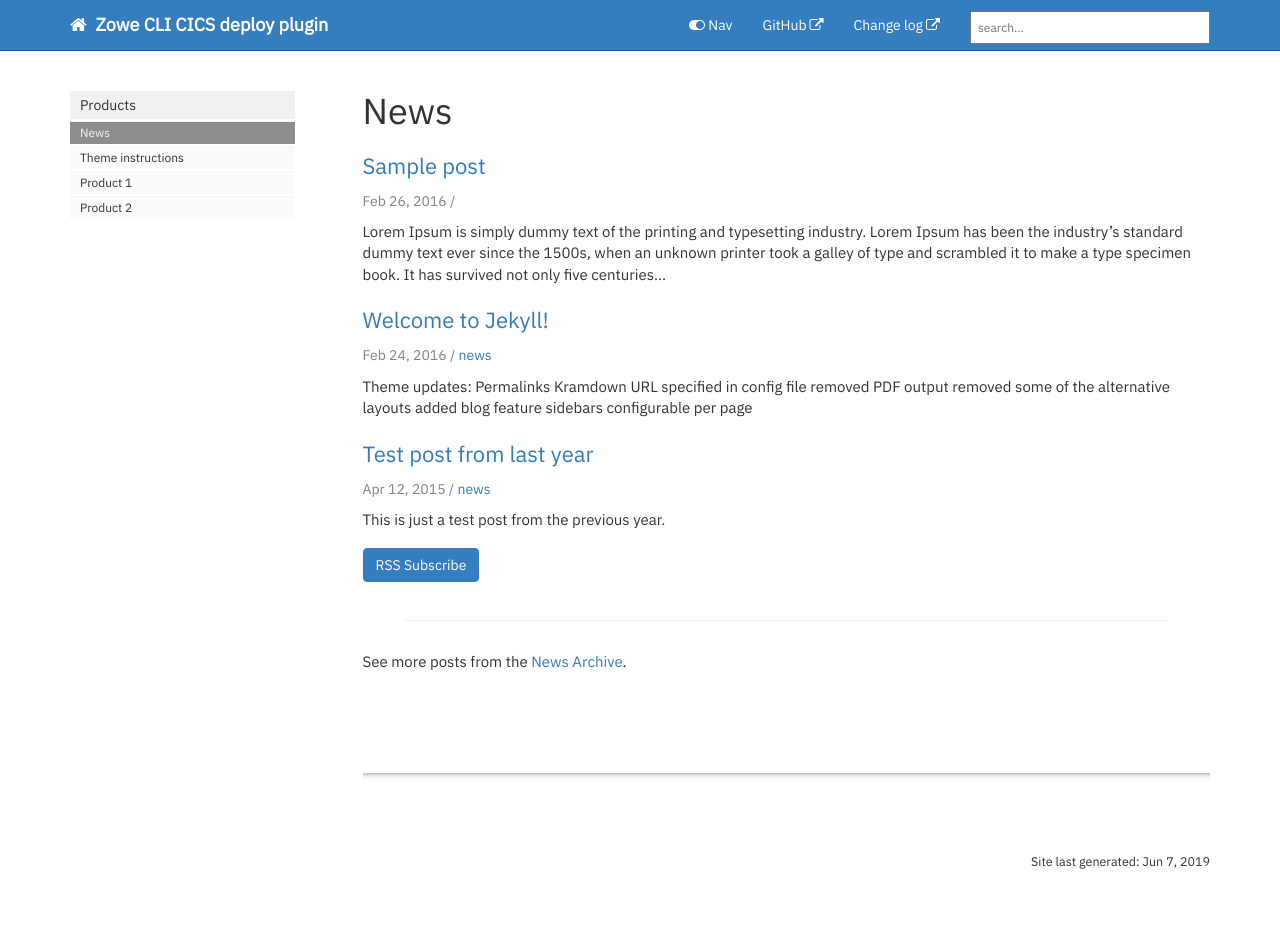
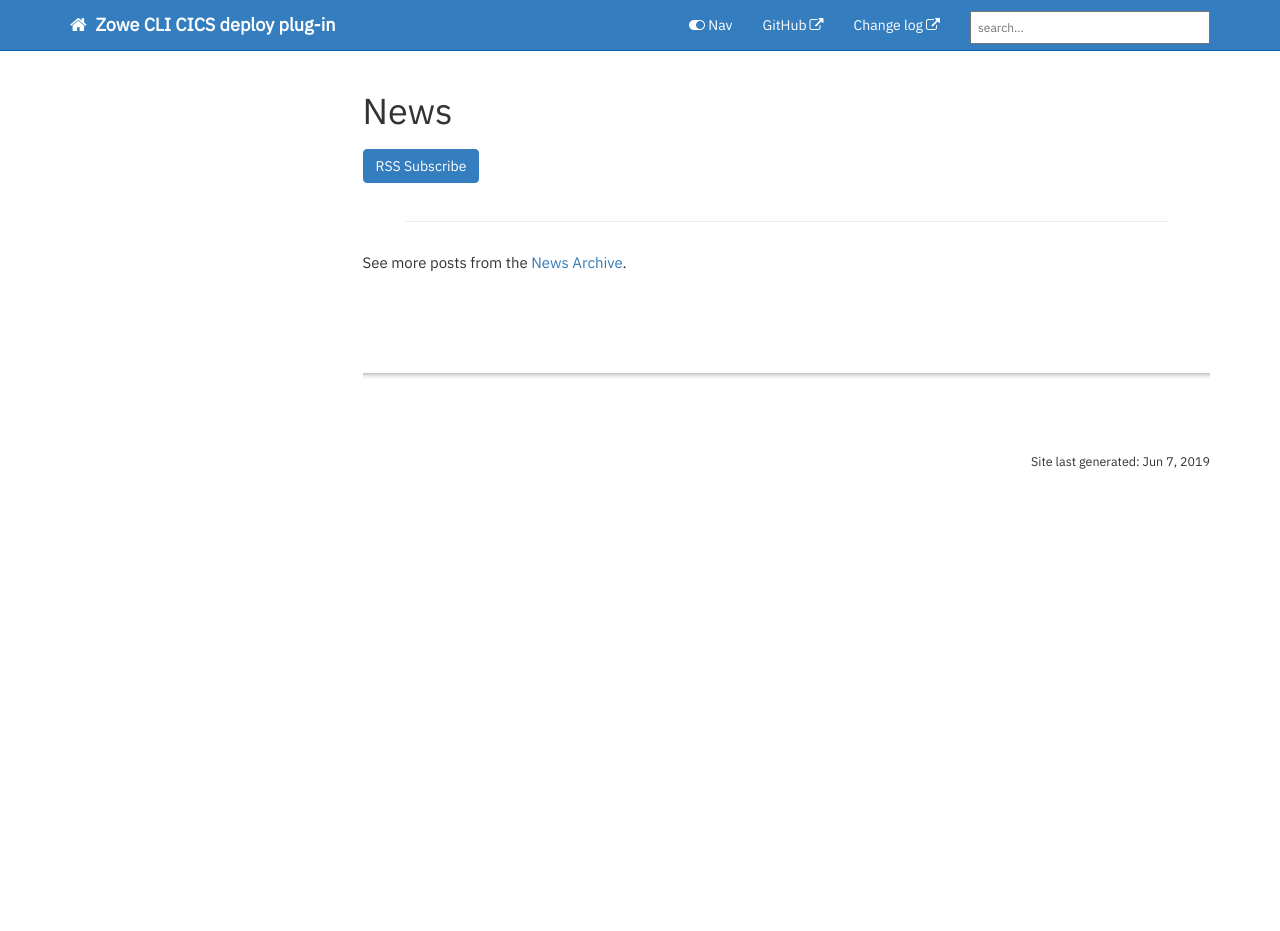
Before and after one commit to IBM/zowe-cli-cics-deploy-plugin, a Jekyll site: the page built from docs/pages/news/news.html, in a window 1280 px wide. Built offline with Jekyll 4.4.1, drawn with Linux system fonts in a browser that asks for light colours; nearby versions of some CDN libraries; comment, search, counter and statistics services are not loaded; after the commit the page ends 900 px from its top, so only the background shows below that; part of the change alters nothing that is shown.

Commit message:
found a few more mispellt plugins and removed some unused files
Signed-off-by: Natasha Mckenzie-Kelly <natasha.mckenzie-kelly@ibm.com>

```diff
--- a/docs/_config.yml
+++ b/docs/_config.yml
@@ -4,10 +4,10 @@ output: web
 # this property is useful for conditional filtering of content that is separate from the PDF.
 # note that this adaption of Tom Johnston's Jekyll documentation theme does not generate PDF outputs
 
-topnav_title: Zowe CLI CICS deploy plugin
+topnav_title: Zowe CLI CICS deploy plug-in
 # this appears on the top navigation bar next to the home button
 
-site_title: CICS deploy plugin
+site_title: CICS deploy plug-in
 # this appears in the html browser tab for the site title (seen mostly by search engines, not users)
 
 company_name: IBM
--- a/docs/_data/sidebars/home_sidebar.yml
+++ /dev/null
@@ -1,22 +0,0 @@
-# This is your sidebar TOC. The sidebar code loops through sections here and provides the appropriate formatting.
-
-entries:
-- title: Sidebar
-  levels: one
-  folders:
-
-  - title: Products
-    output: web
-    folderitems:
-    - title: News
-      url: /news.html
-      output: web
-    - title: Theme instructions
-      url: /mydoc_introduction.html
-      output: web
-    - title: Product 1
-      url: /p1_landing_page.html
-      output: web
-    - title: Product 2
-      url: /p2_landing_page.html
-      output: web
--- a/docs/_data/sidebars/mydoc_sidebar.yml
+++ /dev/null
@@ -1,295 +0,0 @@
-# This is your sidebar TOC. The sidebar code loops through sections here and provides the appropriate formatting.
-
-entries:
-- title: sidebar
-  product: CICS Deploy Plugin
-  version: 6.0
-  folders:
-
-  - title:
-    output: pdf
-    type: frontmatter
-    folderitems:
-    - title:
-      url: /titlepage.html
-      output: pdf
-      type: frontmatter
-    - title:
-      url: /tocpage.html
-      output: pdf
-      type: frontmatter
-
-  - title: Overview
-    output: web, pdf
-    folderitems:
-
-    - title: Get started
-      url: /index.html
-      output: web, pdf
-      type: homepage
-
-    - title: Introduction
-      url: /mydoc_introduction.html
-      output: web, pdf
-
-    - title: Supported features
-      url: /mydoc_supported_features.html
-      output: web, pdf
-
-    - title: About the theme author
-      url: /mydoc_about.html
-      output: web, pdf
-
-    - title: Support
-      url: /mydoc_support.html
-      output: web, pdf
-
-  - title: Release Notes
-    output: web, pdf
-    folderitems:
-
-    - title: 6.0 Release notes
-      url: /mydoc_release_notes_60.html
-      output: web, pdf
-
-    - title: 5.0 Release notes
-      url: /mydoc_release_notes_50.html
-      output: web, pdf
-
-  - title: Installation
-    output: web, pdf
-    folderitems:
-
-    - title: About Ruby, Gems, Bundler, etc.
-      url: /mydoc_about_ruby_gems_etc.html
-      output: web, pdf
-
-    - title: Install Jekyll on Mac
-      url: /mydoc_install_jekyll_on_mac.html
-      output: web, pdf
-
-    - title: Install Jekyll on Windows
-      url: /mydoc_install_jekyll_on_windows.html
-      output: web, pdf
-
-  - title: Authoring
-    output: web, pdf
-
-    folderitems:
-    - title: Pages
-      url: /mydoc_pages.html
-      output: web, pdf
-
-    - title: Posts
-      url: /mydoc_posts.html
-      output: web, pdf
-
-    - title: Lists
-      url: /mydoc_lists.html
-      output: web, pdf
-
-    - title: Conditional logic
-      url: /mydoc_conditional_logic.html
-      output: web, pdf
-
-    - title: Content reuse
-      url: /mydoc_content_reuse.html
-      output: web, pdf
-
-    - title: Collections
-      url: /mydoc_collections.html
-      output: web, pdf
-
-    - title: WebStorm editor tips
-      url: /mydoc_webstorm_text_editor.html
-      output: web, pdf
-
-    - title: Atom editor tips
-      url: /mydoc_atom_text_editor.html
-      output: web, pdf
-
-  - title: Navigation
-    output: web, pdf
-
-    folderitems:
-    - title: Sidebar navigation
-      url: /mydoc_sidebar_navigation.html
-      output: web, pdf
-
-    - title: YAML tutorial in the context of Jekyll
-      url: /mydoc_yaml_tutorial.html
-      output: web, pdf
-
-    - title: Tags
-      url: /mydoc_tags.html
-      output: web, pdf
-
-    - title: Series
-      url: /mydoc_series.html
-      output: web, pdf
-
-  - title: Formatting
-    output: web, pdf
-
-    folderitems:
-    - title: Tooltips
-      url: /mydoc_adding_tooltips.html
-      output: web, pdf
-
-    - title: Alerts
-      url: /mydoc_alerts.html
-      output: web, pdf
-
-    - title: Icons
-      url: /mydoc_icons.html
-      output: web, pdf
-
-    - title: Images
-      url: /mydoc_images.html
-      output: web, pdf
-
-    - title: Code samples
-      url: /mydoc_code_samples.html
-      output: web, pdf
-
-    - title: Labels
-      url: /mydoc_labels.html
-      output: web, pdf
-
-    - title: Links
-      url: /mydoc_hyperlinks.html
-      output: web, pdf
-
-    - title: Navtabs
-      url: /mydoc_navtabs.html
-      output: web, pdf
-
-    - title: Tables
-      url: /mydoc_tables.html
-      output: web, pdf
-
-    - title: Syntax highlighting
-      url: /mydoc_syntax_highlighting.html
-      output: web, pdf
-
-    - title: Workflow maps
-      url: /mydoc_workflow_maps.html
-      output: web, pdf
-
-  - title: Handling reviews
-    output: web, pdf
-
-    folderitems:
-    - title: Commenting on files
-      url: /mydoc_commenting_on_files.html
-      output: web, pdf
-
-#    - title: Git collaboration
-#      url: /mydoc_git_collaboration
-#      output: web, pdf
-
-  - title: Publishing
-    output: web, pdf
-
-    folderitems:
-    - title: Build arguments
-      url: /mydoc_build_arguments.html
-      output: web, pdf
-
-    - title: Themes
-      url: /mydoc_themes.html
-      output: web, pdf
-
-    - title: Generating PDFs
-      url: /mydoc_generating_pdfs.html
-      output: web, pdf
-
-    - title: Help APIs and UI tooltips
-      url: /mydoc_help_api.html
-      output: web, pdf
-
-    - title: Search configuration
-      url: /mydoc_search_configuration.html
-      output: web, pdf
-
-    - title: iTerm profiles
-      url: /mydoc_iterm_profiles.html
-      output: web, pdf
-
-    - title: Pushing builds to server
-      url: /mydoc_push_build_to_server.html
-      output: web, pdf
-
-    - title: Publishing on Github Pages
-      url: /mydoc_publishing_github_pages.html
-      output: web, pdf
-
-  - title: Special layouts
-    output: web, pdf
-
-    folderitems:
-    - title: Knowledge-base layout
-      url: /mydoc_kb_layout.html
-      output: web, pdf
-
-    - title: Glossary layout
-      url: /mydoc_glossary.html
-      output: web, pdf
-
-    - title: FAQ layout
-      url: /mydoc_faq_layout.html
-      output: web, pdf
-
-    - title: Shuffle layout
-      url: /mydoc_shuffle.html
-      output: web, pdf
-
-  - title: Troubleshooting
-    output: web, pdf
-
-    folderitems:
-
-    - title: Troubleshooting
-      url: /mydoc_troubleshooting.html
-      output: web, pdf
-
-  - title: Tag archives
-    output: web
-    folderitems:
-
-    - title: Tag archives overview
-      url: /mydoc_tag_archives_overview.html
-      output: web
-
-      subfolders:
-      - title: Tag archive pages
-        output: web
-        subfolderitems:
-
-        - title: Formatting pages
-          url: /tag_formatting.html
-          output: web
-
-        - title: Navigation pages
-          url: /tag_navigation.html
-          output: web
-
-        - title: Content types pages
-          url: /tag_content_types.html
-          output: web
-
-        - title: Publishing pages
-          url: /tag_publishing.html
-          output: web
-
-        - title: Special layout pages
-          url: /tag_special_layouts.html
-          output: web
-
-        - title: Collaboration pages
-          url: /tag_collaboration.html
-          output: web
-
-        - title: Troubleshooting pages
-          url: /tag_troubleshooting.html
-          output: web
--- a/docs/_data/sidebars/other.yml
+++ /dev/null
@@ -1,18 +0,0 @@
-
-# Follow the pattern here for the URLs -- no slash at the beginning, and include the .html. The link here is rendered exactly as is in the Markdown references.
-
-entries:
-- title: other
-  folders:
-
-  - title: Other Links
-    folderitems:
-
-    - title: Automated links bookmark
-      url: /mydoc_hyperlinks.html#automatedlinks
-
-    - title: Bookmark links
-      url: /mydoc_hyperlinks.html#bookmarklinks
-
-    - title: Some link bookmark
-      url: /mydoc_pages.html#someIdTag
--- a/docs/_data/sidebars/product1_sidebar.yml
+++ /dev/null
@@ -1,60 +0,0 @@
-# This is your sidebar TOC. The sidebar code loops through sections here and provides the appropriate formatting.
-
-
-entries:
-- title: Sidebar
-  product: Product1
-  version: 1.0
-  folders:
-
-  - title:
-    output: pdf
-    type: frontmatter
-    folderitems:
-    - title:
-      url: /titlepage.html
-      output: pdf
-      type: frontmatter
-    - title:
-      url: /tocpage.html
-      output: pdf
-      type: frontmatter
-
-  - title: Getting Started
-    output: web, pdf
-    folderitems:
-    - title: Product 1 home
-      url: /p1_landing_page.html
-      output: web
-
-    - title: Sample 1
-      url: /p1_sample1.html
-      output: web, pdf
-
-    - title: Sample 2
-      url: /p1_sample2.html
-      output: web, pdf
-
-    - title: Sample 3
-      url: /p1_sample3.html
-      output: web, pdf
-
-  - title: Another heading
-    output: web, pdf
-
-    folderitems:
-    - title: Sample 4
-      url: /p1_sample4.html
-      output: web, pdf
-
-    - title: Sample 5
-      url: /p1_sample5.html
-      output: web, pdf
-
-    - title: Sample 6
-      url: /p1_sample6.html
-      output: web, pdf
-
-    - title: Sample 7
-      url: /p1_sample7.html
-      output: web, pdf
--- a/docs/_data/sidebars/product2_sidebar.yml
+++ /dev/null
@@ -1,92 +0,0 @@
-# This is your sidebar TOC. The sidebar code loops through sections here and provides the appropriate formatting.
-
-entries:
-- title: Product2
-  product: Product2
-  version: 1.0
-  folders:
-
-  - title:
-    output: pdf
-    type: frontmatter
-    folderitems:
-    - title:
-      url: /titlepage.html
-      output: pdf
-      type: frontmatter
-    - title:
-      url: /tocpage.html
-      output: pdf
-      type: frontmatter
-
-  - title: Introduction
-    output: web, pdf
-    folderitems:
-
-    - title: Overview
-      url: /p2_landing_page.html
-      output: web
-
-  - title: Simple Workflow
-    output: web, pdf
-    folderitems:
-
-    - title: Sample 1
-      url: /p2_sample1.html
-      output: web, pdf
-
-    - title: Sample 2
-      url: /p2_sample2.html
-      output: web, pdf
-
-    - title: Sample 3
-      url: /p2_sample3.html
-      output: web, pdf
-
-    - title: Sample 4
-      url: /p2_sample4.html
-      output: web, pdf
-
-    - title: Sample 5
-      url: /p2_sample5.html
-      output: web, pdf
-
-  - title: Complex Workflow
-    output: web, pdf
-    folderitems:
-
-    - title: Sample 6
-      url: /p2_sample6.html
-      output: web, pdf
-
-    - title: Sample 7
-      url: /p2_sample7.html
-      output: web, pdf
-
-    - title: Sample 8
-      url: /p2_sample8.html
-      output: web, pdf
-
-    - title: Sample 9
-      url: /p2_sample9.html
-      output: web, pdf
-
-    - title: Sample 10
-      url: /p2_sample10.html
-      output: web, pdf
-
-    - title: Sample 11
-      url: /p2_sample11.html
-      output: web, pdf
-
-    - title: Sample 12
-      url: /p2_sample12.html
-      output: web, pdf
-
-    - title: Sample 13
-      url: /p2_sample13.html
-      output: web, pdf
-
-    - title: Sample 14
-      url: /p2_sample14.html
-      output: web, pdf
--- a/docs/_posts/2015-04-12-test-post-last-year.md
+++ /dev/null
@@ -1,10 +0,0 @@
----
-title:  "Test post from last year"
-categories: jekyll update
-permalink: test-post-from-last-year.html
-tags: [news]
----
-
-This is just a test post from the previous year.
-
-{% include links.html %}
--- a/docs/_posts/2016-02-24-first-post.md
+++ /dev/null
@@ -1,19 +0,0 @@
----
-title:  "Welcome to Jekyll!"
-categories: jekyll update
-permalink: myupdate.html
-tags: [news]
----
-
-
-Theme updates:
-
-- Permalinks
-- Kramdown
-- URL specified in config file
-- removed PDF output
-- removed some of the alternative layouts
-- added blog feature
-- sidebars configurable per page
-
-{% include links.html %}
--- a/docs/_posts/2016-02-26-sample-post-jekyll.md
+++ /dev/null
@@ -1,17 +0,0 @@
----
-title:  "Sample post"
-published: true
-permalink: samplepost.html
-summary: "This is some summary frontmatter for my sample post."
-tags:
----
-
-Lorem Ipsum is simply dummy text of the printing and typesetting industry. Lorem Ipsum has been the industry's standard dummy text ever since the 1500s, when an unknown printer took a galley of type and scrambled it to make a type specimen book. It has survived not only five centuries
-
-## Heading
-
-but also the leap into electronic typesetting, remaining essentially unchanged. It was popularised in the 1960s with the release of Letraset sheets containing Lorem Ipsum passages, and more recently with desktop publishing software like Aldus PageMaker including versions of Lorem Ipsum.
-
-Lorem Ipsum is simply dummy text of the printing and typesetting industry. Lorem Ipsum has been the industry's standard dummy text ever since the 1500s, when an unknown printer took a galley of type and scrambled it to make a type specimen book. It has survived not only five centuries
-
-{% include links.html %}
```
